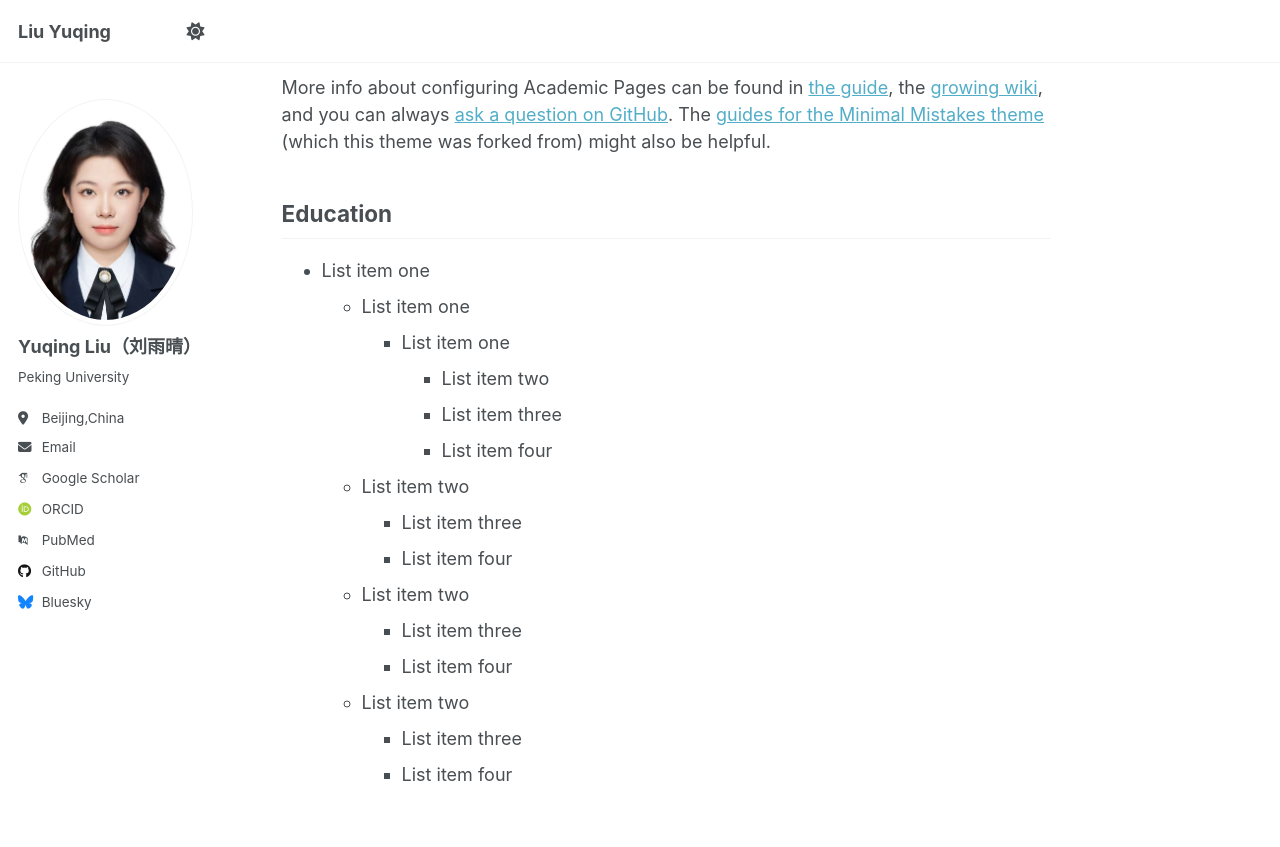
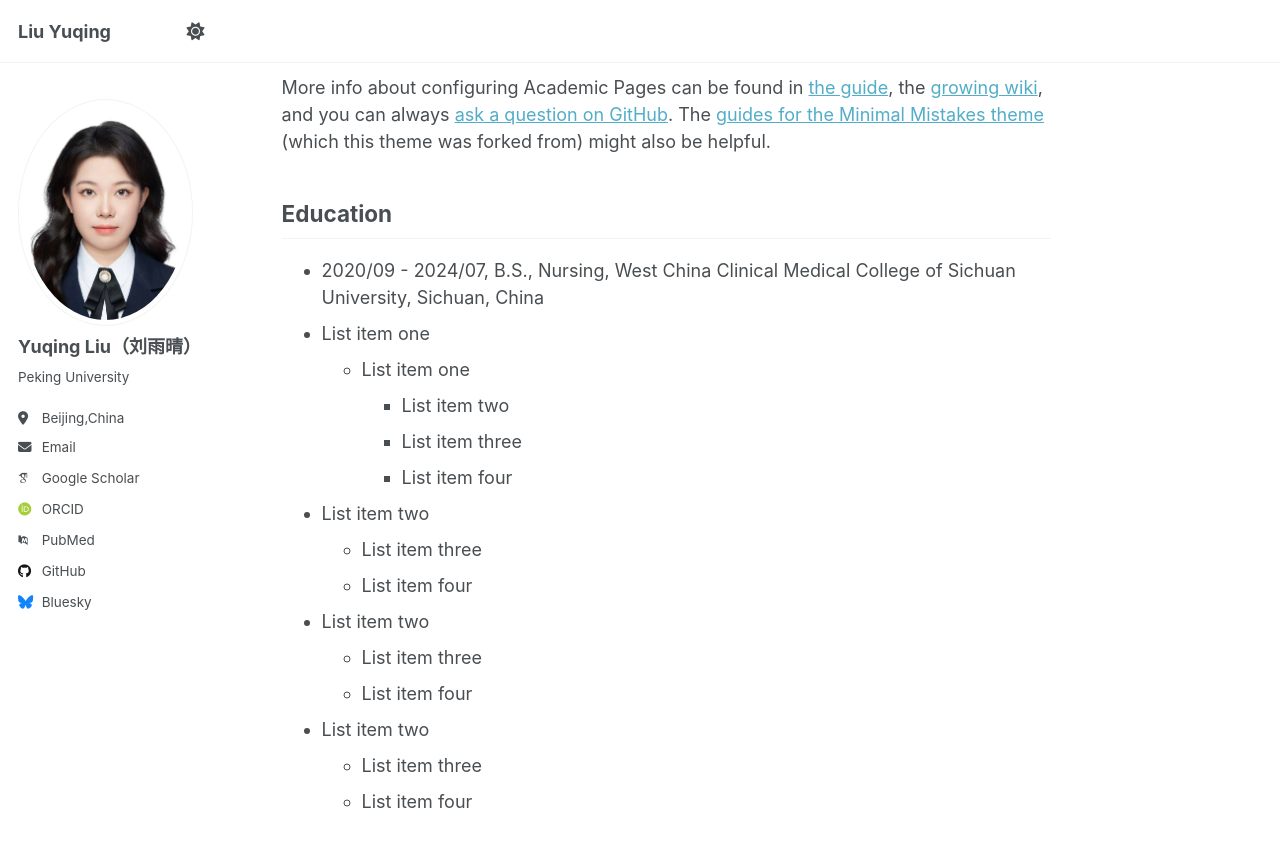
Before and after one commit to LiuYuqing-2025/LiuYuqing-2025.github.io, a Jekyll site: the page built from _pages/about.md, in a window 1280 px wide and 900 px high, scrolled down 3426 px. Shown: the top 847 px of the window. Built offline with Jekyll 4.4.1, drawn with Linux system fonts in a browser that asks for light colours; some web fonts are replaced; a script that is not in the unit is left out.

Commit message:
Update about.md

```diff
--- a/_pages/about.md
+++ b/_pages/about.md
@@ -64,7 +64,7 @@ More info about configuring Academic Pages can be found in [the guide](https://a
 
 Education
 ------
-- List item one
+ -  2020/09 - 2024/07, B.S., Nursing, West China Clinical Medical College of Sichuan University, Sichuan, China
   - List item one
     - List item one
       - List item two
```
